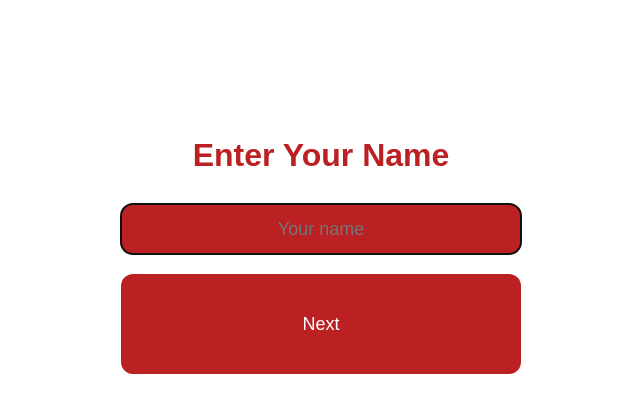
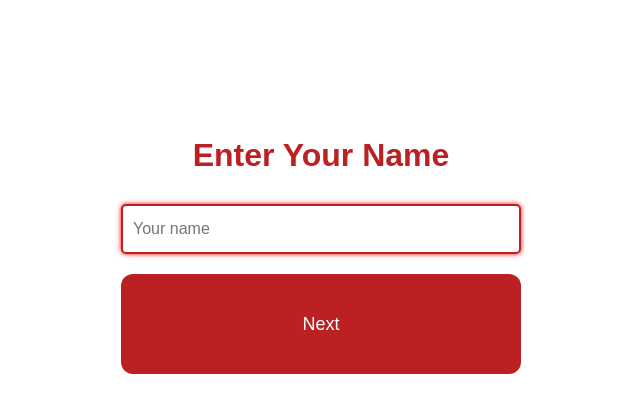
Before and after one commit to brockton-school/bps_sign-in-out, a Flask app: template templates/name.html in a window 1280 px wide. Shown: the part 150-563 px from the top of the page, without its empty margins (319-959 px from the left). Run offline with Flask 3, Linux system fonts and the light colour scheme; the template is opened without the code that fills it: most values are stand-ins (such as "Sample title", 1, 10 or a date in 2020).

Commit message:
update text input appearance

```diff
--- a/static/styles.css
+++ b/static/styles.css
@@ -38,8 +38,20 @@ button:hover {
     background-color: #bb4547; /* Slightly darker red on hover */
 }
 
+/* Textfield styles */
 input[type="text"] {
-    text-align: center;
+    color: #bb2023;
+    border: 2px solid #bb2023;  /* Red outline */
+    background-color: white;  /* White background */
+    padding: 10px;
+    border-radius: 5px;
+    font-size: 16px;
+    width: 100%;
+}
+
+input[type="text"]:focus {
+    outline: none;
+    box-shadow: 0 0 5px red;
 }
 
 /* Reset button styling */
```
